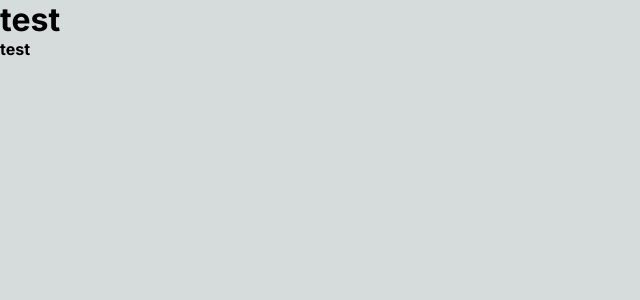
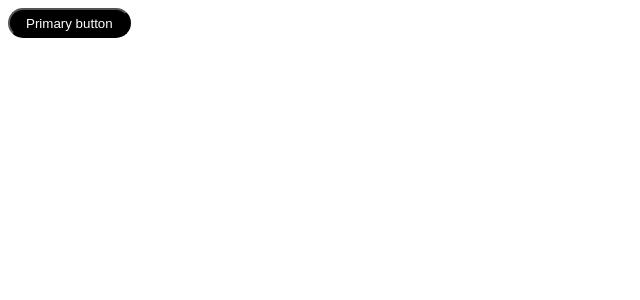
Before and after one commit to lindabrugmans/lindabrugmans.github.io, a Next.js app in the folder portfolio/: page / in a window 1280 px wide. Shown: the top 300 px of the page, without its empty margins (0-640 px from the left). Built offline with nearby package versions, Linux system fonts and the light colour scheme.

Commit message:
Update npm dependencies and add starter config file

```diff
--- a/portfolio/app/globals.css
+++ b/portfolio/app/globals.css
@@ -1,39 +1,7 @@
-:root {
-  --max-width: 1100px;
-  --border-radius: 12px;
-  --font-mono: ui-monospace, menlo, monaco, "Cascadia Mono", "Segoe UI Mono",
-    "Roboto Mono", "Oxygen Mono", "Ubuntu Monospace", "Source Code Pro",
-    "Fira Mono", "Droid Sans Mono", "Courier New", monospace;
+/* :root {
   --foreground-rgb: 0, 0, 0;
   --background-start-rgb: 214, 219, 220;
   --background-end-rgb: 255, 255, 255;
-  --primary-glow: conic-gradient(
-    from 180deg at 50% 50%,
-    #16abff33 0deg,
-    #0885ff33 55deg,
-    #54d6ff33 120deg,
-    #0071ff33 160deg,
-    transparent 360deg
-  );
-  --secondary-glow: radial-gradient(
-    rgb(255 255 255 / 100%),
-    rgb(255 255 255 / 0%)
-  );
-  --tile-start-rgb: 239, 245, 249;
-  --tile-end-rgb: 228, 232, 233;
-  --tile-border: conic-gradient(
-    #00000080,
-    #00000040,
-    #00000030,
-    #00000020,
-    #00000010,
-    #00000010,
-    #00000080
-  );
-  --callout-rgb: 238, 240, 241;
-  --callout-border-rgb: 172, 175, 176;
-  --card-rgb: 180, 185, 188;
-  --card-border-rgb: 131, 134, 135;
 }
 
 @media (prefers-color-scheme: dark) {
@@ -41,45 +9,12 @@
     --foreground-rgb: 255, 255, 255;
     --background-start-rgb: 0, 0, 0;
     --background-end-rgb: 0, 0, 0;
-    --primary-glow: radial-gradient(rgb(1 65 255 / 40%), rgb(1 65 255 / 0%));
-    --secondary-glow: linear-gradient(
-      to bottom right,
-      rgb(1 65 255 / 0%),
-      rgb(1 65 255 / 0%),
-      rgb(1 65 255 / 30%)
-    );
-    --tile-start-rgb: 2, 13, 46;
-    --tile-end-rgb: 2, 5, 19;
-    --tile-border: conic-gradient(
-      #ffffff80,
-      #ffffff40,
-      #ffffff30,
-      #ffffff20,
-      #ffffff10,
-      #ffffff10,
-      #ffffff80
-    );
-    --callout-rgb: 20, 20, 20;
-    --callout-border-rgb: 108, 108, 108;
-    --card-rgb: 100, 100, 100;
-    --card-border-rgb: 200, 200, 200;
   }
 }
 
-* {
-  margin: 0;
-  padding: 0;
-  box-sizing: border-box;
-}
+body {
+  margin: 0 !important;
 
-html,
-body {
-  max-width: 100vw;
-
-  overflow-x: hidden;
-}
-
-body {
   color: rgb(var(--foreground-rgb));
 
   background: linear-gradient(
@@ -88,15 +23,4 @@ body {
       rgb(var(--background-end-rgb))
     )
     rgb(var(--background-start-rgb));
-}
-
-a {
-  text-decoration: none;
-  color: inherit;
-}
-
-@media (prefers-color-scheme: dark) {
-  html {
-    color-scheme: dark;
-  }
-}
+} */
--- a/portfolio/app/page.tsx
+++ b/portfolio/app/page.tsx
@@ -1,16 +1,13 @@
-import Image from 'next/image';
-
-import Text from '@/components/Text/TextCol1';
+// import Image from 'next/image';
+import Button from '@/shared/Button/Button';
 
 import styles from './page.module.css';
 
 export default function Home() {
   return (
-
-    <Text
-      title="test"
-      subtitle="test"
-    />
+    <div>
+      <Button text="Primary button" />
+    </div>
 
   // <main className={styles.main}>
   //   <div className={styles.description}>
--- /dev/null
+++ b/portfolio/src/shared/Button/Button.module.scss
@@ -0,0 +1,23 @@
+.button {
+  padding: 0 16px;
+
+  width: fit-content;
+  min-width: 54px;
+  height: 30px;
+
+  color: white;
+
+  background-color: black;
+
+  // cursor: pointer;
+
+  border-radius: 999px;
+
+  &:hover {
+    color: black;
+
+    background-color: white;
+
+    border: 1px black solid;
+  }
+}
--- /dev/null
+++ b/portfolio/src/shared/Button/Button.tsx
@@ -0,0 +1,16 @@
+'use client';
+
+import styles from './Button.module.scss';
+
+type TButton = {
+  text: string
+  color?: string
+}
+
+export default function Button(data: TButton) {
+  const { text, color } = data;
+
+  return (
+    <button type="button" className={styles.button}>{text}</button>
+  );
+}
```
Also changed, not shown: portfolio/app/layout.tsx (+6 -6 lines), portfolio/package.json (+4 -4 lines), 2 other files (tests, documents, lock files or other folders).
